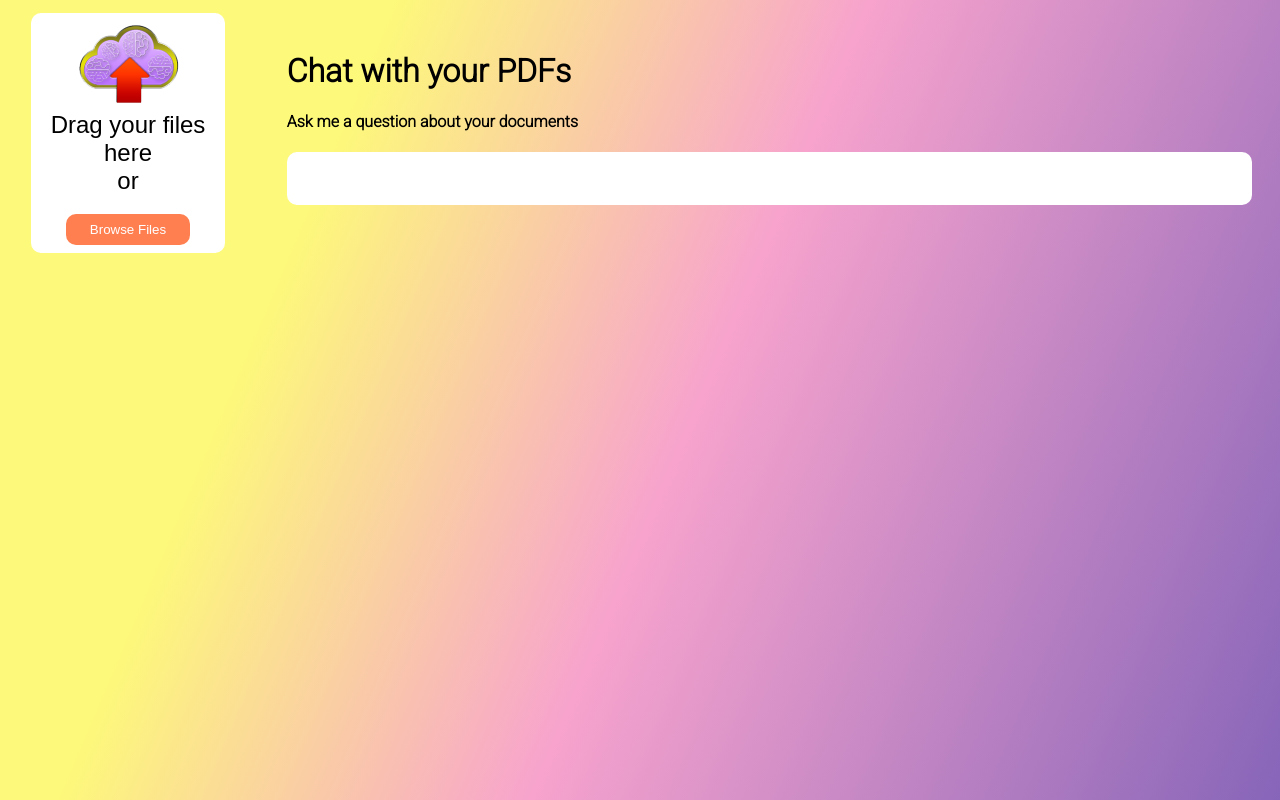
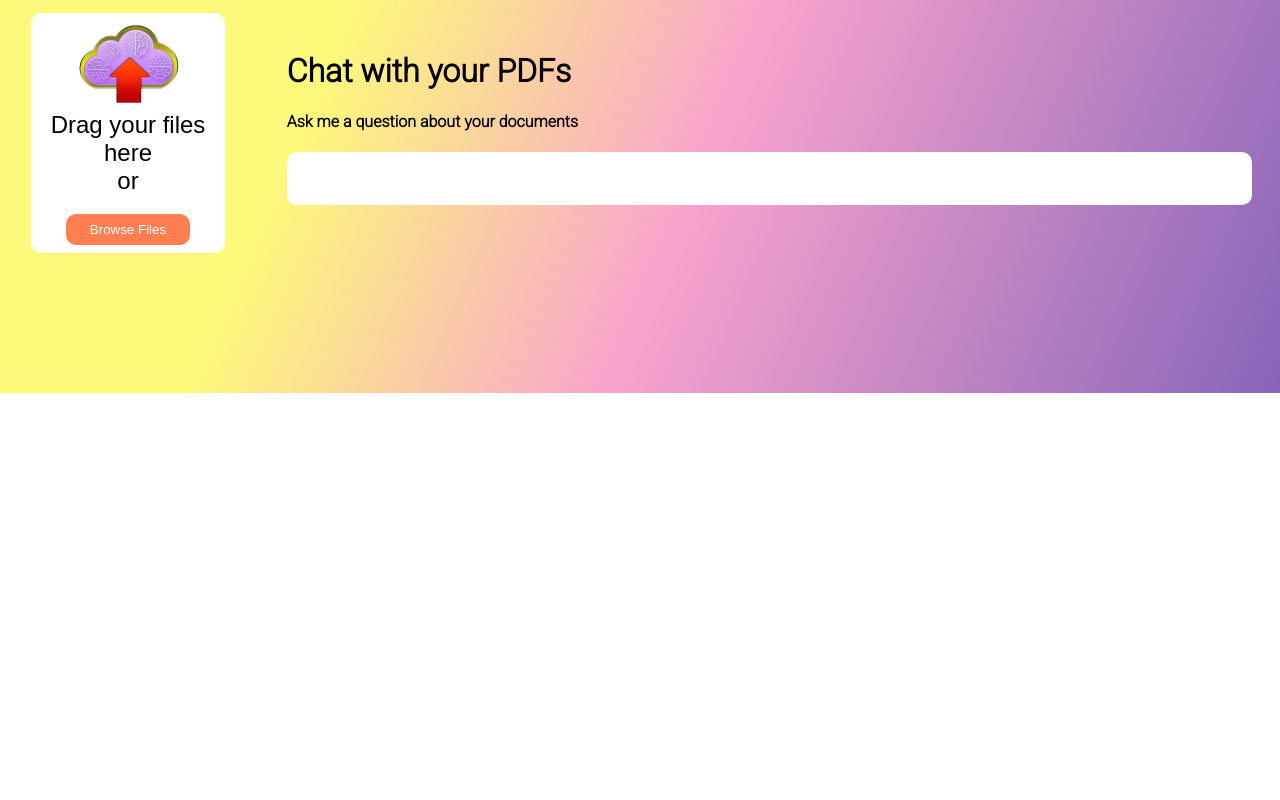
Before and after one commit to ManuelCampiUA/NGPT, a Flask app: template app/templates/index.html in a window 1280 px wide. Shown: the part 90-890 px from the top of the page. After the commit the page ends 483 px from the top, so only its background shows below. Run offline with Flask 3, Linux system fonts and the light colour scheme; the template is opened without the code that fills it, so the values that code supplies are empty; parts of the project's set-up code (start-up, migrations or seed data) failed here and were passed over.

```diff
--- a/app/static/css/style_index.css
+++ b/app/static/css/style_index.css
@@ -1,12 +1,14 @@
 body {
     height: 100vh;
+
 }
 
 .grid {
     display: grid;
     grid-template-columns: 20% 80%;
-    grid-template-rows: 100vh;
+    grid-template-rows: 100%;
     background: var(--primary-color);
+
 
 }
 
@@ -14,6 +16,8 @@ body {
     padding: 3% 3% 0 3%;
 
 }
+
+.sidebar {}
 
 /*casella drag your files here*/
 .drop_section {
```
